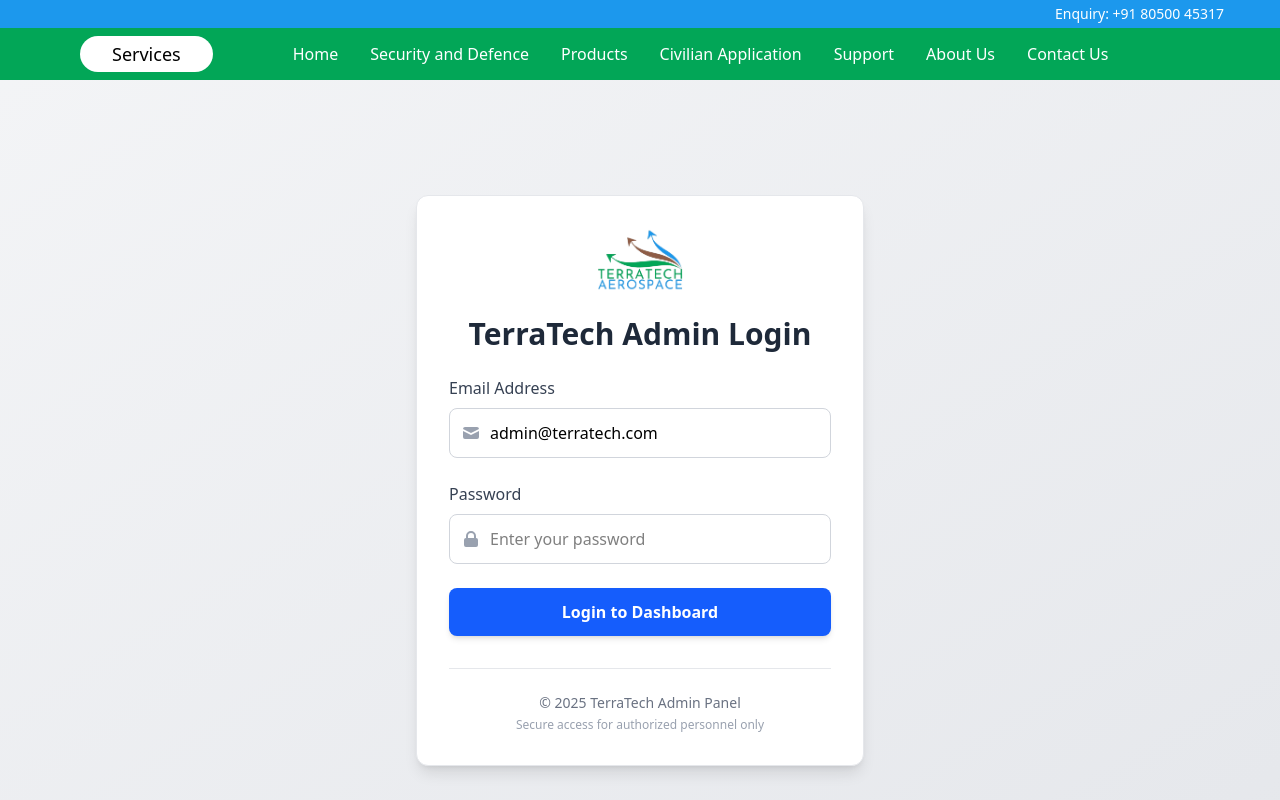
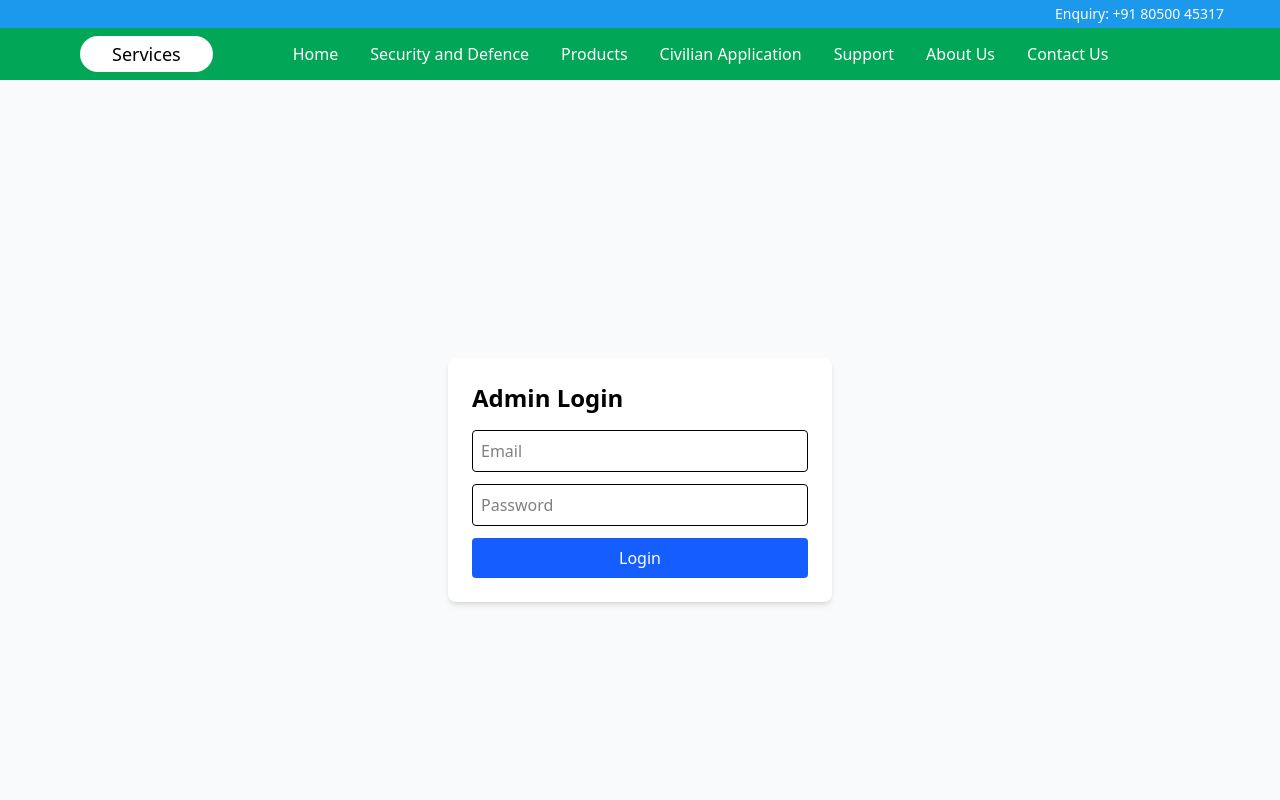
Before and after one commit to Devtechblr/Teratech-Backend, a React (Vite) app in the folder terratech/: page /admin/login in a window 1280 px wide. Shown: the top 800 px of the page. Built offline with nearby package versions, Linux system fonts and the light colour scheme; a web font is replaced by a local one.

Commit message:
Final updated Code

```diff
--- a/terratech/src/pages/Dashboard/Dashboard.jsx
+++ b/terratech/src/pages/Dashboard/Dashboard.jsx
@@ -15,7 +15,6 @@ export default function Dashboard() {
 
     // Check if logged in & load products
     useEffect(() => {
-        setLoading(true);
         axios
             .get("https://api.terratechaerospace.com/admin/dashboard", { withCredentials: true })
             .then(() => fetchProducts())
@@ -23,6 +22,7 @@ export default function Dashboard() {
                 window.location.href = "/admin/login";
             });
     }, []);
+
 
     const fetchProducts = () => {
         setLoading(true);
--- a/terratech/src/pages/Login/Login.jsx
+++ b/terratech/src/pages/Login/Login.jsx
@@ -1,125 +1,53 @@
 import React, { useState } from "react";
 import axios from "axios";
 
-export default function Login() {
-    const [email, setEmail] = useState("admin@terratech.com");
+export default function AdminLogin() {
+    const [email, setEmail] = useState("");
     const [password, setPassword] = useState("");
-    const [error, setError] = useState("");
-    const [loading, setLoading] = useState(false);
+    const [message, setMessage] = useState("");
 
     const handleLogin = async (e) => {
         e.preventDefault();
-        setLoading(true);
-        setError("");
-
         try {
-            const res = await axios.post(
+            await axios.post(
                 "https://api.terratechaerospace.com/admin/login",
                 { email, password },
                 { withCredentials: true }
             );
-            if (res.data.success) {
-                window.location.href = "/dashboard";
-            }
+            window.location.href = "/admin/dashboard";
         } catch (err) {
-            setError(err.response?.data?.message || "Login failed");
-            setLoading(false);
+            setMessage(err.response?.data?.message || "Login failed");
         }
     };
 
     return (
-        <div className="flex items-center justify-center min-h-screen bg-gradient-to-br from-gray-100 to-gray-200">
-            <div className="w-full max-w-md p-8 bg-white rounded-xl shadow-lg border border-gray-200">
-                <div className="flex justify-center mb-6">
-                    <img
-                        src="/favicon-removebg-preview.png"
-                        alt="TerraTech Logo"
-                        className="h-16 w-auto"
-                    />
-                </div>
-
-                <h1 className="text-3xl font-bold text-center mb-6 text-gray-800">
-                    TerraTech Admin Login
-                </h1>
-
-                {error && (
-                    <div className="mb-6 p-4 text-sm text-red-700 bg-red-100 rounded-lg border border-red-200 flex items-center">
-                        <svg xmlns="http://www.w3.org/2000/svg" className="h-5 w-5 mr-2" viewBox="0 0 20 20" fill="currentColor">
-                            <path fillRule="evenodd" d="M18 10a8 8 0 11-16 0 8 8 0 0116 0zm-7 4a1 1 0 11-2 0 1 1 0 012 0zm-1-9a1 1 0 00-1 1v4a1 1 0 102 0V6a1 1 0 00-1-1z" clipRule="evenodd" />
-                        </svg>
-                        {error}
-                    </div>
-                )}
-
-                <form onSubmit={handleLogin} className="space-y-6">
-                    <div>
-                        <label className="block mb-2 text-gray-700 font-medium">
-                            Email Address
-                        </label>
-                        <div className="relative">
-                            <div className="absolute inset-y-0 left-0 pl-3 flex items-center pointer-events-none">
-                                <svg xmlns="http://www.w3.org/2000/svg" className="h-5 w-5 text-gray-400" viewBox="0 0 20 20" fill="currentColor">
-                                    <path d="M2.003 5.884L10 9.882l7.997-3.998A2 2 0 0016 4H4a2 2 0 00-1.997 1.884z" />
-                                    <path d="M18 8.118l-8 4-8-4V14a2 2 0 002 2h12a2 2 0 002-2V8.118z" />
-                                </svg>
-                            </div>
+        <div className="min-h-screen flex items-center justify-center bg-gray-50">
+            <form onSubmit={handleLogin} className="bg-white p-6 rounded-lg shadow-md w-96">
+                <h2 className="text-2xl font-bold mb-4">Admin Login</h2>
+                {message && <p className="text-red-500 mb-4">{message}</p>}
                 <input
                     type="email"
+                    placeholder="Email"
                     value={email}
                     onChange={(e) => setEmail(e.target.value)}
-                                placeholder="admin@terratech.com"
-                                className="w-full pl-10 pr-4 py-3 border border-gray-300 rounded-lg focus:outline-none focus:ring-2 focus:ring-blue-500 focus:border-blue-500"
+                    className="w-full p-2 border rounded mb-3"
                     required
                 />
-                        </div>
-                    </div>
-
-                    <div>
-                        <label className="block mb-2 text-gray-700 font-medium">
-                            Password
-                        </label>
-                        <div className="relative">
-                            <div className="absolute inset-y-0 left-0 pl-3 flex items-center pointer-events-none">
-                                <svg xmlns="http://www.w3.org/2000/svg" className="h-5 w-5 text-gray-400" viewBox="0 0 20 20" fill="currentColor">
-                                    <path fillRule="evenodd" d="M5 9V7a5 5 0 0110 0v2a2 2 0 012 2v5a2 2 0 01-2 2H5a2 2 0 01-2-2v-5a2 2 0 012-2zm8-2v2H7V7a3 3 0 016 0z" clipRule="evenodd" />
-                                </svg>
-                            </div>
                 <input
                     type="password"
+                    placeholder="Password"
                     value={password}
                     onChange={(e) => setPassword(e.target.value)}
-                                placeholder="Enter your password"
-                                className="w-full pl-10 pr-4 py-3 border border-gray-300 rounded-lg focus:outline-none focus:ring-2 focus:ring-blue-500 focus:border-blue-500"
+                    className="w-full p-2 border rounded mb-3"
                     required
                 />
-                        </div>
-                    </div>
-
                 <button
                     type="submit"
-                        disabled={loading}
-                        className="w-full py-3 bg-blue-600 text-white rounded-lg hover:bg-blue-700 transition duration-200 font-semibold shadow-md flex justify-center items-center"
+                    className="w-full bg-blue-600 text-white py-2 rounded hover:bg-blue-700"
                 >
-                        {loading ? (
-                            <>
-                                <div className="animate-spin rounded-full h-5 w-5 border-t-2 border-b-2 border-white mr-2"></div>
-                                Logging in...
-                            </>
-                        ) : (
-                            'Login to Dashboard'
-                        )}
+                    Login
                 </button>
             </form>
-
-                <div className="mt-8 pt-6 border-t border-gray-200">
-                    <p className="text-center text-sm text-gray-500">
-                        &copy; {new Date().getFullYear()} TerraTech Admin Panel
-                    </p>
-                    <p className="text-center text-xs text-gray-400 mt-1">
-                        Secure access for authorized personnel only
-                    </p>
-                </div>
-            </div>
         </div>
     );
 }
```
Also changed, not shown: 1 other file (tests, documents, lock files or other folders). Lines whose indentation alone changed are shown as unchanged.
